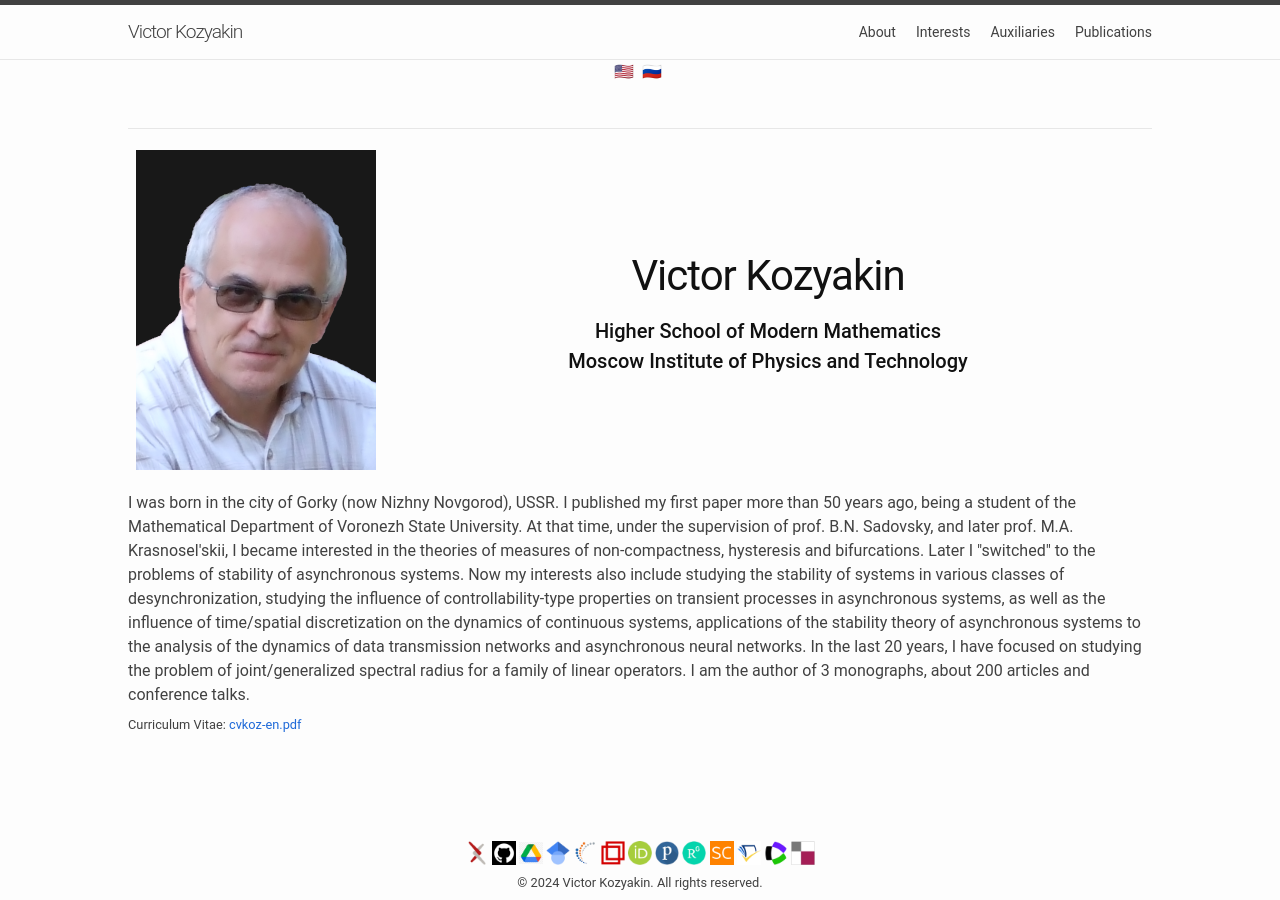
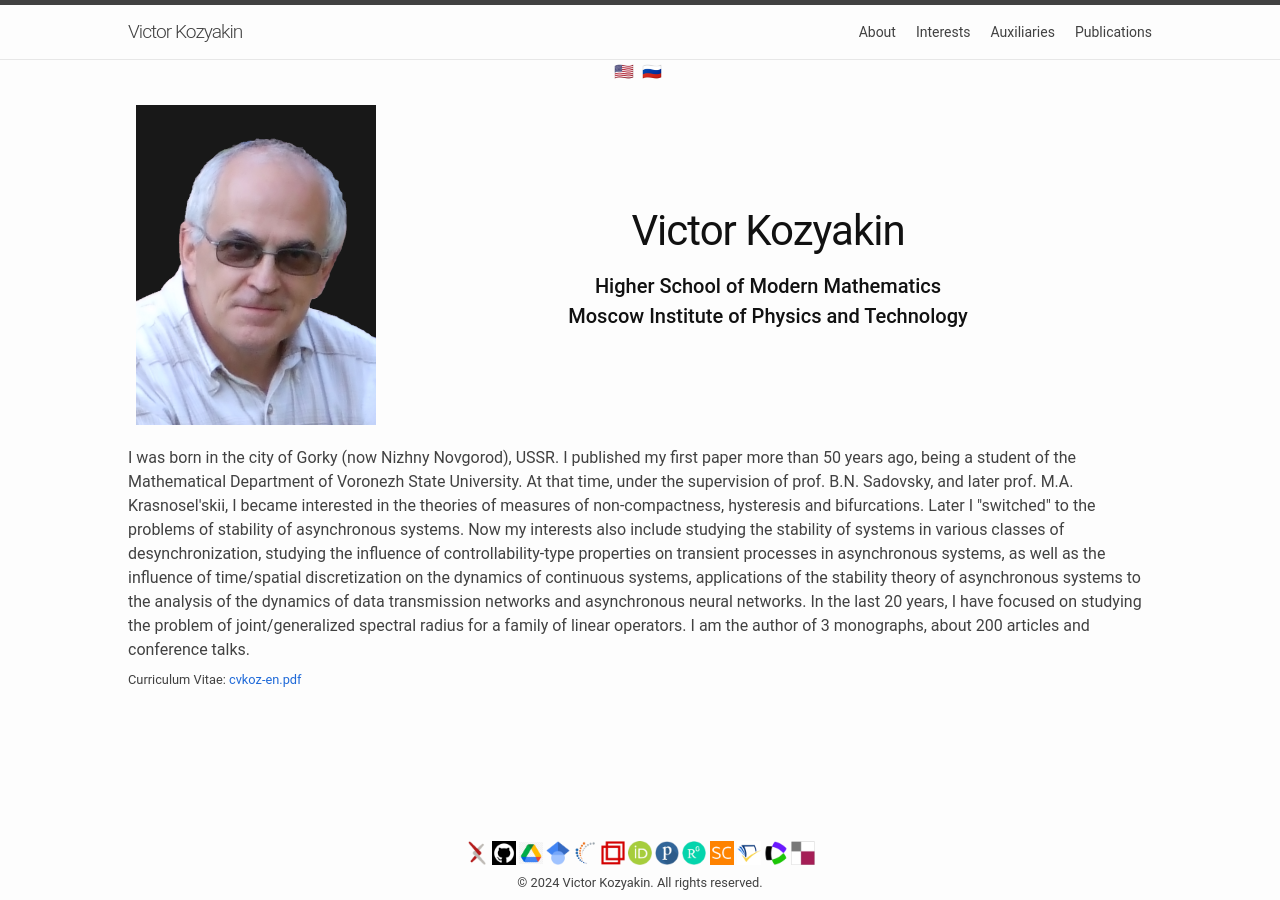
Before and after one commit to kozyakin/kozyakin.github.io, a Jekyll site: the page built from index.html, in a window 1280 px wide. Built offline with Jekyll 4.4.1, drawn with Linux system fonts in a browser that asks for light colours; emoji names are drawn with the system emoji font.

Commit message:
Revert "Update page.html"
This reverts commit 02da9c73d847d89d183f6c0f596596e1b4f988e9.

```diff
--- a/_layouts/page.html
+++ b/_layouts/page.html
@@ -3,12 +3,11 @@
 ---
 <article class="post">
 
-  <header class="post-header">
-    <h1 class="post-title">{{ page.title | escape }}</h1>
-  </header>
-
   <div class="post-content">
     {{ content }}
+    {%- for js in page.custom_js -%}
+    <script type="text/javascript" src="{%- include asset-url.html assetname = page.custom_js -%}"></script>
+    {%- endfor -%}
   </div>
 
 </article>
```
